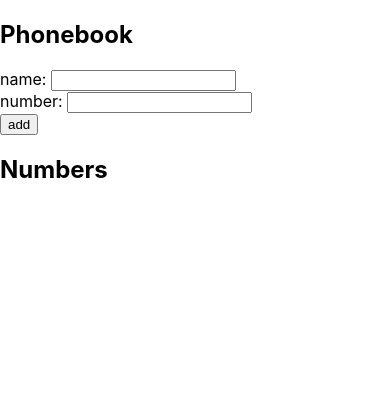
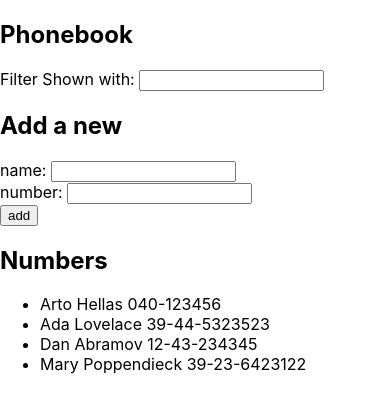
Before and after one commit to jochaes/HU_Fullstack_Submissions, a React (Create React App) app in the folder part2/thephonebook/: page / in a window 390 px wide. Shown: the top 412 px of the page. Built offline with nearby package versions, Linux system fonts and the light colour scheme.

Commit message:
2.9 ThePhoneBook step4
Added a name filter feature

```diff
--- a/part2/thephonebook/src/App.js
+++ b/part2/thephonebook/src/App.js
@@ -3,9 +3,16 @@
 
 const App = () => {
   //UseStates for "Variables"
-  const [ persons, setPersons ] = useState([])
+ // const [ persons, setPersons ] = useState([])
+  const [persons, setPersons] = useState([
+    { name: 'Arto Hellas', number: '040-123456', id: 1 },
+    { name: 'Ada Lovelace', number: '39-44-5323523', id: 2 },
+    { name: 'Dan Abramov', number: '12-43-234345', id: 3 },
+    { name: 'Mary Poppendieck', number: '39-23-6423122', id: 4 }
+  ])
   const [ newName, setNewName ] = useState('')
   const [ newNumber, setNewNumber ] = useState('')
+  const [ nameFilter, setNameFilter ] = useState('')
 
 
   //Add a new person with name from the form's input, if the name doesn't exists already
@@ -16,6 +23,8 @@
     //Check if person already exists, with findIndex and Reduce
     if( persons.findIndex( person => person.name === newName ) !== -1 ){
       window.alert( `${newName} is already added to phonebook` )
+      setNewName('')
+      setNewNumber('')
     }else{
       const personObject = {
         name: newName,
@@ -35,10 +44,29 @@
   //Handler when number is changed in the form
   const handleNumberChange = (event) => setNewNumber(event.target.value)
 
+  //Handler when number is changed in the form
+  const handleNameFilterChange = (event) => setNameFilter(event.target.value)
+
+  //Afunction that returns an array containing persons to show
+  const personsArrayShow = () => {
+    if( nameFilter === "" ){
+      return persons.map(person => <Person key={person.name} person={person}/>)
+    }else{
+      const regex = new RegExp(`${nameFilter}`, "gi") //Regular expression to get the name upper or lower case
+      const filteredNames = persons.filter( person =>  person.name.match(regex) !== null) //Filter the names with that regex
+      return filteredNames.map(person => <Person key={person.name} person={person}/>)  //Map to <li> items
+    }
+  }
+
   return (
     <div>
       <h2>Phonebook</h2>
+      <div>
+        Filter Shown with: <input value={nameFilter} onChange={handleNameFilterChange} />
+      </div>
 
+
+      <h2>Add a new </h2>
       <form onSubmit={addPerson}>
         <div>
           name: <input value={newName} onChange={handleNameChange} />
@@ -53,7 +81,7 @@
 
       <h2>Numbers</h2>
       <ul>
-        {persons.map(person => <Person key={person.name} person={person}/>)}
+        {personsArrayShow()}
       </ul>
     </div>
   )
```
